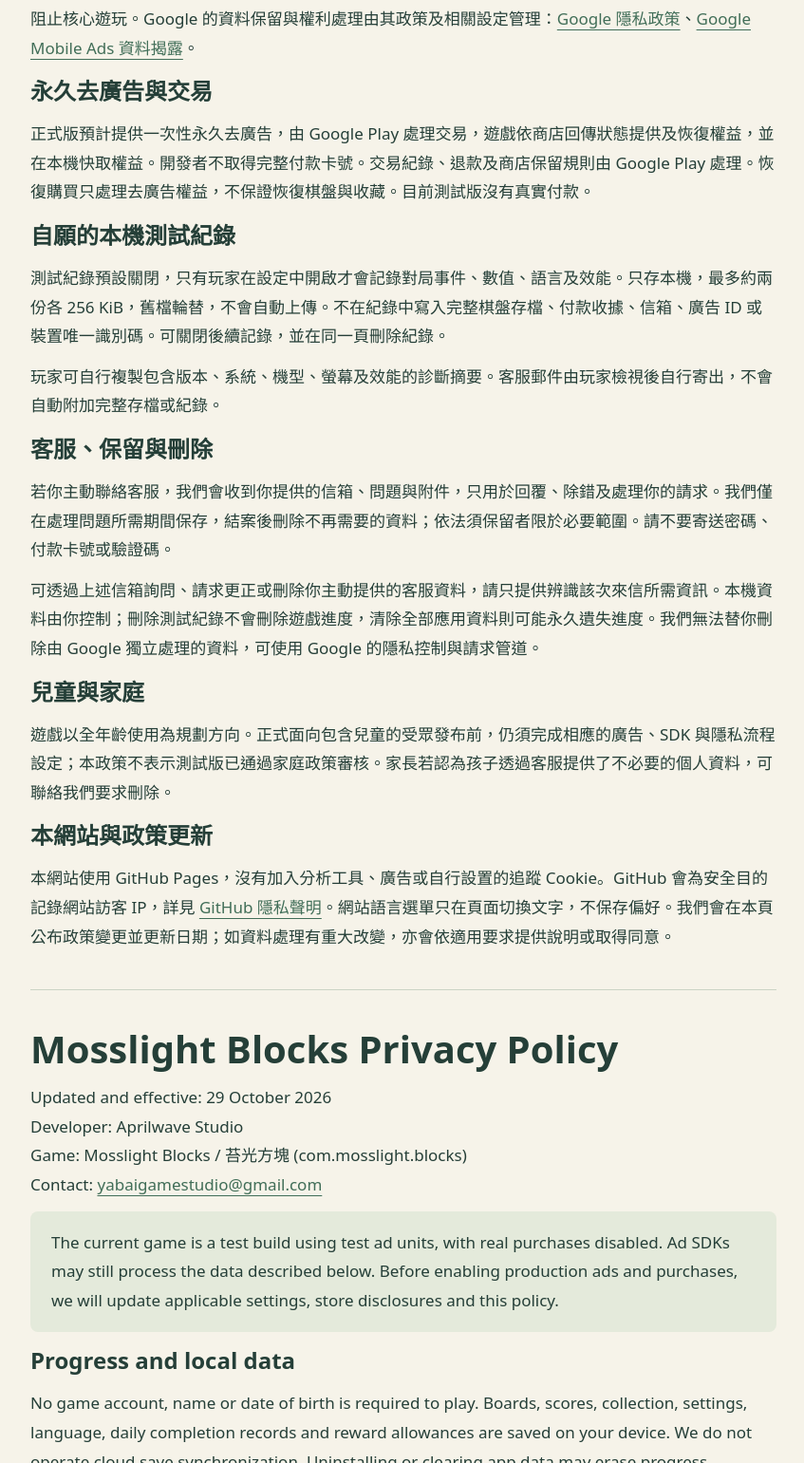
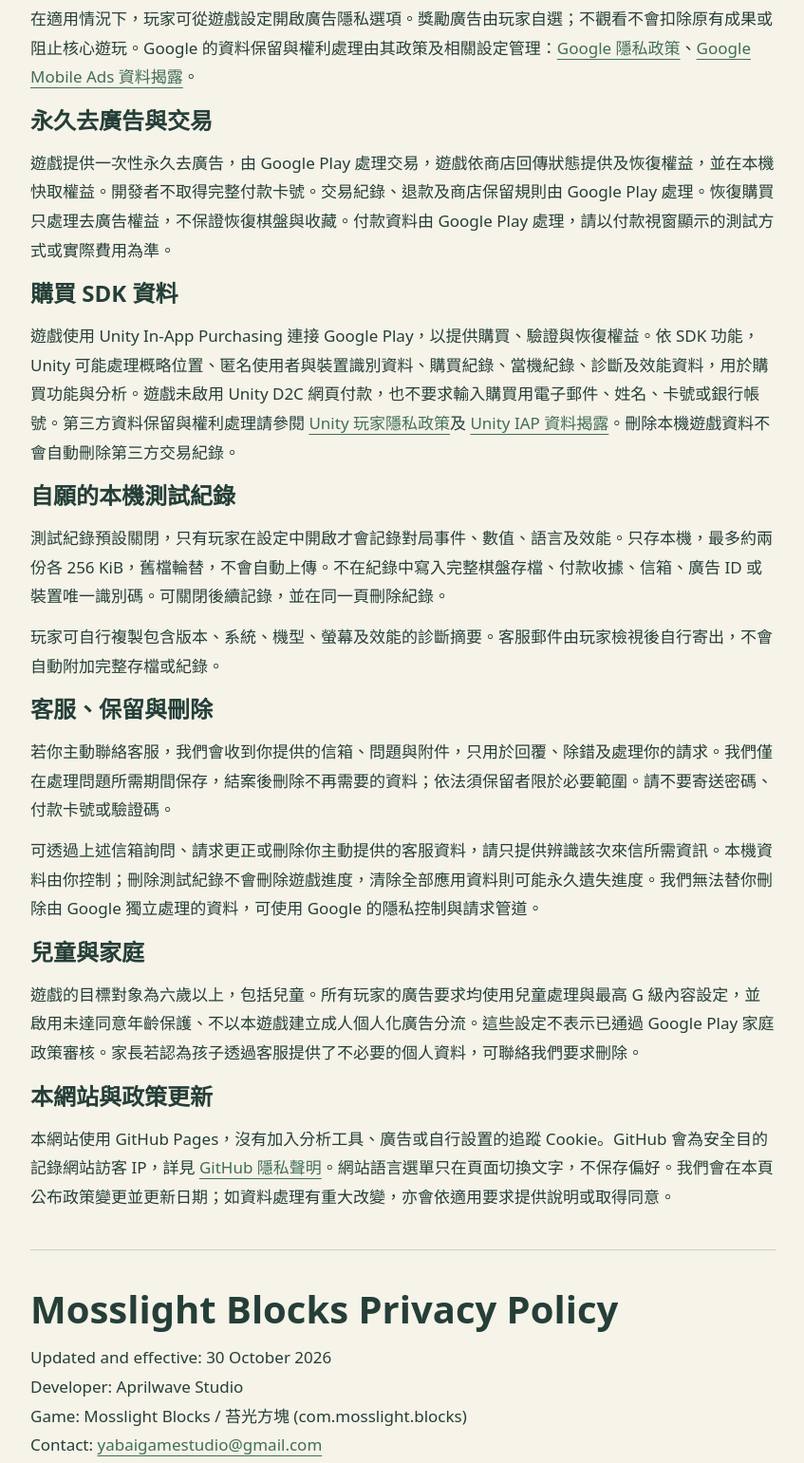
Before and after one commit to yabaigamestudio-beep/yabaigamestudio-beep.github.io, a plain HTML site: page mosslight/privacy.html in a window 1280 px wide. Shown: the part 833-2374 px from the top of the page at 95% size, without its empty margins (215-1062 px from the left). Drawn offline with Linux system fonts and the light colour scheme.

Commit message:
Update Mosslight purchasing and SDK privacy disclosures
Update only mosslight/privacy.html to match enabled Google Play purchases, Unity IAP data disclosures and the declared age-six-and-older audience.

```diff
--- a/mosslight/privacy.html
+++ b/mosslight/privacy.html
@@ -1,17 +1,19 @@
 <!doctype html><html lang="zh-Hant"><head><meta charset="utf-8"><meta name="viewport" content="width=device-width,initial-scale=1"><title>苔光方塊隱私政策 · Mosslight Privacy | Aprilwave Studio</title><link rel="stylesheet" href="site.css"><link rel="icon" href="icon.png"></head><body><header><a class="brand" href="../">APRILWAVE STUDIO</a><a href="./">返回遊戲介紹 / Back to game</a></header><main class="policy"><div class="language-nav"><a href="#zh">繁體中文</a> · <a href="#en">English</a></div>
-<section id="zh"><h1>苔光方塊隱私政策</h1><p>更新及生效日期：2026 年 10 月 29 日<br>開發者：Aprilwave Studio<br>適用遊戲：苔光方塊 / Mosslight Blocks（com.mosslight.blocks）<br>聯絡：<a href="mailto:yabaigamestudio@gmail.com">yabaigamestudio@gmail.com</a></p><p class="notice">目前遊戲為測試版，使用測試廣告版位，真實購買停用。廣告 SDK 仍可能處理下述資料；正式啟用廣告與購買前，我們會更新適用設定、商店揭露及本政策。</p>
+<section id="zh"><h1>苔光方塊隱私政策</h1><p>更新及生效日期：2026 年 10 月 30 日<br>開發者：Aprilwave Studio<br>適用遊戲：苔光方塊 / Mosslight Blocks（com.mosslight.blocks）<br>聯絡：<a href="mailto:yabaigamestudio@gmail.com">yabaigamestudio@gmail.com</a></p><p class="notice">目前 Play 內部測試版使用測試廣告版位，並已啟用 Google Play 永久去廣告商品。授權測試帳號可使用 Google 提供的測試付款方式；購買前請確認 Google Play 付款視窗顯示的方式與金額。廣告與購買 SDK 仍可能處理下述資料。</p>
 <h2>遊戲進度與本機資料</h2><p>遊玩不需建立遊戲帳號，也不要求提供姓名或生日。棋盤、分數、收藏、設定、語言、每日完成紀錄及獎勵額度存在裝置中，沒有自建雲端同步。移除應用或清除應用資料可能刪除進度；作業系統備份取決於裝置設定，不保證恢復。</p>
 <h2>廣告與第三方服務</h2><p>遊戲整合 Google AdMob 與 User Messaging Platform。依 SDK、地區及同意選擇，Google 可能收集與分享 IP 位址（可用於推估概略位置）、裝置或廣告識別資料、廣告互動與診斷資訊，用於廣告、分析及防詐欺。資料會由 Google 的服務處理，並非全都只存在你的裝置。</p><p>在適用情況下，玩家可從遊戲設定開啟廣告隱私選項。獎勵廣告由玩家自選；不觀看不會扣除原有成果或阻止核心遊玩。Google 的資料保留與權利處理由其政策及相關設定管理：<a href="https://policies.google.com/privacy">Google 隱私政策</a>、<a href="https://developers.google.com/admob/unity/privacy/play-data-disclosure">Google Mobile Ads 資料揭露</a>。</p>
-<h2>永久去廣告與交易</h2><p>正式版預計提供一次性永久去廣告，由 Google Play 處理交易，遊戲依商店回傳狀態提供及恢復權益，並在本機快取權益。開發者不取得完整付款卡號。交易紀錄、退款及商店保留規則由 Google Play 處理。恢復購買只處理去廣告權益，不保證恢復棋盤與收藏。目前測試版沒有真實付款。</p>
+<h2>永久去廣告與交易</h2><p>遊戲提供一次性永久去廣告，由 Google Play 處理交易，遊戲依商店回傳狀態提供及恢復權益，並在本機快取權益。開發者不取得完整付款卡號。交易紀錄、退款及商店保留規則由 Google Play 處理。恢復購買只處理去廣告權益，不保證恢復棋盤與收藏。付款資料由 Google Play 處理，請以付款視窗顯示的測試方式或實際費用為準。</p>
+<h2>購買 SDK 資料</h2><p>遊戲使用 Unity In-App Purchasing 連接 Google Play，以提供購買、驗證與恢復權益。依 SDK 功能，Unity 可能處理概略位置、匿名使用者與裝置識別資料、購買紀錄、當機紀錄、診斷及效能資料，用於購買功能與分析。遊戲未啟用 Unity D2C 網頁付款，也不要求輸入購買用電子郵件、姓名、卡號或銀行帳號。第三方資料保留與權利處理請參閱 <a href="https://unity.com/legal/game-player-and-app-user-privacy-policy">Unity 玩家隱私政策</a>及 <a href="https://docs.unity.com/en-us/iap/privacy-and-consent/google-play-data-safety">Unity IAP 資料揭露</a>。刪除本機遊戲資料不會自動刪除第三方交易紀錄。</p>
 <h2>自願的本機測試紀錄</h2><p>測試紀錄預設關閉，只有玩家在設定中開啟才會記錄對局事件、數值、語言及效能。只存本機，最多約兩份各 256 KiB，舊檔輪替，不會自動上傳。不在紀錄中寫入完整棋盤存檔、付款收據、信箱、廣告 ID 或裝置唯一識別碼。可關閉後續記錄，並在同一頁刪除紀錄。</p><p>玩家可自行複製包含版本、系統、機型、螢幕及效能的診斷摘要。客服郵件由玩家檢視後自行寄出，不會自動附加完整存檔或紀錄。</p>
 <h2>客服、保留與刪除</h2><p>若你主動聯絡客服，我們會收到你提供的信箱、問題與附件，只用於回覆、除錯及處理你的請求。我們僅在處理問題所需期間保存，結案後刪除不再需要的資料；依法須保留者限於必要範圍。請不要寄送密碼、付款卡號或驗證碼。</p><p>可透過上述信箱詢問、請求更正或刪除你主動提供的客服資料，請只提供辨識該次來信所需資訊。本機資料由你控制；刪除測試紀錄不會刪除遊戲進度，清除全部應用資料則可能永久遺失進度。我們無法替你刪除由 Google 獨立處理的資料，可使用 Google 的隱私控制與請求管道。</p>
-<h2>兒童與家庭</h2><p>遊戲以全年齡使用為規劃方向。正式面向包含兒童的受眾發布前，仍須完成相應的廣告、SDK 與隱私流程設定；本政策不表示測試版已通過家庭政策審核。家長若認為孩子透過客服提供了不必要的個人資料，可聯絡我們要求刪除。</p>
+<h2>兒童與家庭</h2><p>遊戲的目標對象為六歲以上，包括兒童。所有玩家的廣告要求均使用兒童處理與最高 G 級內容設定，並啟用未達同意年齡保護、不以本遊戲建立成人個人化廣告分流。這些設定不表示已通過 Google Play 家庭政策審核。家長若認為孩子透過客服提供了不必要的個人資料，可聯絡我們要求刪除。</p>
 <h2>本網站與政策更新</h2><p>本網站使用 GitHub Pages，沒有加入分析工具、廣告或自行設置的追蹤 Cookie。GitHub 會為安全目的記錄網站訪客 IP，詳見 <a href="https://docs.github.com/en/site-policy/privacy-policies/github-general-privacy-statement">GitHub 隱私聲明</a>。網站語言選單只在頁面切換文字，不保存偏好。我們會在本頁公布政策變更並更新日期；如資料處理有重大改變，亦會依適用要求提供說明或取得同意。</p></section>
-<section id="en" lang="en"><h1>Mosslight Blocks Privacy Policy</h1><p>Updated and effective: 29 October 2026<br>Developer: Aprilwave Studio<br>Game: Mosslight Blocks / 苔光方塊 (com.mosslight.blocks)<br>Contact: <a href="mailto:yabaigamestudio@gmail.com">yabaigamestudio@gmail.com</a></p><p class="notice">The current game is a test build using test ad units, with real purchases disabled. Ad SDKs may still process the data described below. Before enabling production ads and purchases, we will update applicable settings, store disclosures and this policy.</p>
+<section id="en" lang="en"><h1>Mosslight Blocks Privacy Policy</h1><p>Updated and effective: 30 October 2026<br>Developer: Aprilwave Studio<br>Game: Mosslight Blocks / 苔光方塊 (com.mosslight.blocks)<br>Contact: <a href="mailto:yabaigamestudio@gmail.com">yabaigamestudio@gmail.com</a></p><p class="notice">The current Play internal test uses test ad units and has the permanent ad-removal product enabled through Google Play. Authorized license testers can use Google test payment methods. Check the payment method and amount shown by Google Play before buying. Advertising and purchasing SDKs may still process the data described below.</p>
 <h2>Progress and local data</h2><p>No game account, name or date of birth is required to play. Boards, scores, collection, settings, language, daily completion records and reward allowances are saved on your device. We do not operate cloud save synchronization. Uninstalling or clearing app data may erase progress. Operating-system backup depends on your device and is not guaranteed to restore progress.</p>
 <h2>Ads and third-party services</h2><p>The game integrates Google AdMob and User Messaging Platform. Depending on SDK settings, region and consent, Google may collect and share IP addresses (which may infer approximate location), device or advertising identifiers, ad interactions and diagnostic information for advertising, analytics and fraud prevention. This data is processed by Google's services and does not all stay on your device.</p><p>Where applicable, ad privacy options are available in game Settings. Rewarded ads are optional: declining does not remove earned progress or block core gameplay. Google's retention practices and privacy controls are described in the <a href="https://policies.google.com/privacy">Google Privacy Policy</a> and <a href="https://developers.google.com/admob/unity/privacy/play-data-disclosure">Mobile Ads data disclosure</a>.</p>
-<h2>Ad removal and transactions</h2><p>The production version is planned to offer a one-time permanent ad-removal purchase processed by Google Play. The game uses store-returned purchase status to grant and restore access, with a local entitlement cache. We do not receive full payment card numbers. Google Play handles transaction records, refunds and store retention rules. Restoring purchases restores ad-free access, not a guaranteed recovery of boards or collection. Real payments are unavailable in the current test build.</p>
+<h2>Ad removal and transactions</h2><p>The game offers a one-time permanent ad-removal purchase processed by Google Play. The game uses store-returned purchase status to grant and restore access, with a local entitlement cache. We do not receive full payment card numbers. Google Play handles transaction records, refunds and store retention rules. Restoring purchases restores ad-free access, not a guaranteed recovery of boards or collection. Google Play handles payment details; its payment sheet identifies test methods or actual charges.</p>
+<h2>Purchasing SDK data</h2><p>The game uses Unity In-App Purchasing to connect to Google Play for purchases, entitlement verification and restoration. Depending on SDK functionality, Unity may process approximate location, pseudonymous user and device identifiers, purchase history, crash logs, diagnostics and performance data for purchasing functionality and analytics. The game does not enable Unity D2C web checkout or ask for a purchasing email address, name, card number or bank account. See the <a href="https://unity.com/legal/game-player-and-app-user-privacy-policy">Unity player privacy policy</a> and <a href="https://docs.unity.com/en-us/iap/privacy-and-consent/google-play-data-safety">Unity IAP data disclosure</a> for third-party retention and rights. Clearing local game data does not automatically delete third-party transaction records.</p>
 <h2>Optional local playtest records</h2><p>Recording is off by default and starts only if you enable it in Settings. It records play events, run statistics, language and performance locally, in at most about two rotating files of 256 KiB each. It never uploads itself. It excludes full board saves, payment receipts, email addresses, advertising IDs and unique device identifiers. You can stop recording and delete these records in the same settings page.</p><p>You may choose to copy a diagnostic summary containing game version, operating system, device model, screen dimensions and performance. You review and send support email yourself; full saves and logs are not automatically attached.</p>
 <h2>Support, retention and deletion</h2><p>If you contact support, we receive the email address, description and attachments you choose to send, for responding, troubleshooting and handling your request. We keep these only while needed to resolve the matter and delete information no longer necessary after resolution, except limited retention required by law. Never send passwords, payment card numbers or verification codes.</p><p>Contact the address above to ask about, correct or request deletion of support data you provided, using only the information needed to identify your correspondence. You control local app data. Deleting playtest records leaves game progress intact; clearing all app data may permanently remove progress. We cannot delete data Google processes independently; use Google's privacy controls and request channels.</p>
-<h2>Children and families</h2><p>The game is being planned for all-age use. Appropriate ad, SDK and privacy settings must still be completed before production distribution to an audience including children. This policy does not mean the test build has passed Families review. Parents may contact us to request deletion of unnecessary personal data a child sent through support.</p>
+<h2>Children and families</h2><p>The target audience is age six and older, including children. Ad requests for all players use child treatment, a maximum G content rating and under-age-of-consent protection; this game does not route adults to personalized ads. These settings do not mean the game has passed Google Play Families review. Parents may contact us to request deletion of unnecessary personal data a child sent through support.</p>
 <h2>This website and updates</h2><p>This site uses GitHub Pages, without added analytics, advertising or our own tracking cookies. GitHub logs visitors' IP addresses for security; see the <a href="https://docs.github.com/en/site-policy/privacy-policies/github-general-privacy-statement">GitHub Privacy Statement</a>. The introduction language selector changes page text without saving a preference. We publish policy updates here with a revised date and provide notice or request consent for material changes where required.</p></section></main><footer><span>© 2026 Aprilwave Studio</span><a href="./">遊戲介紹 / Game</a><a href="mailto:yabaigamestudio@gmail.com">Support</a></footer></body></html>
```
